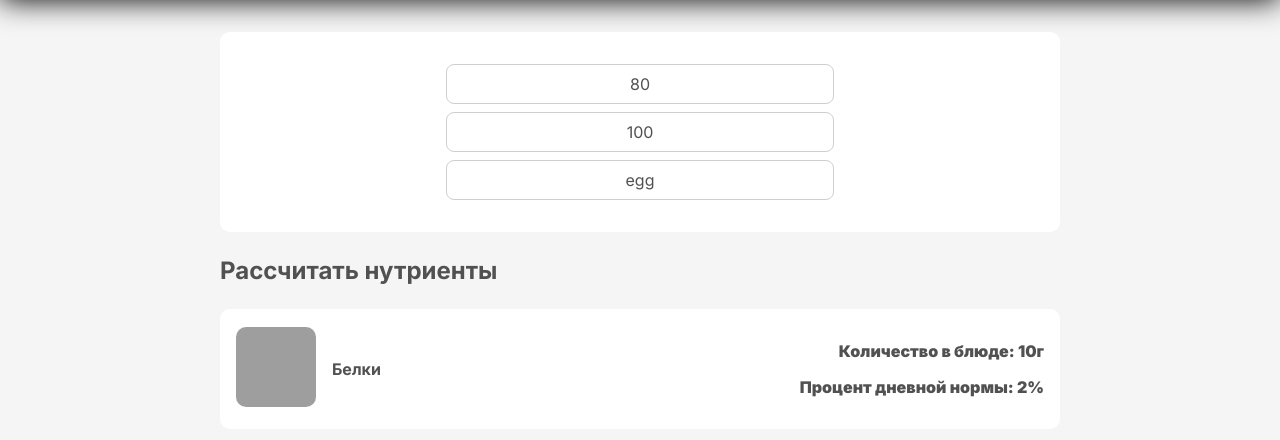
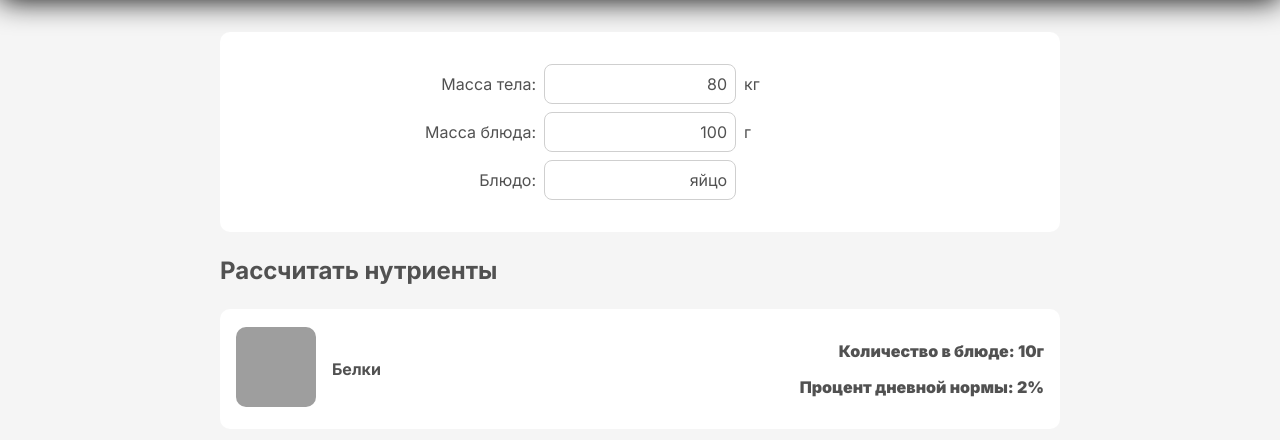
Before and after one commit to fxcesprit/django_dine4fit, a Django app: page /dish_composition/1 in a window 1280 px wide. Shown: the part 80-520 px from the top of the page. Run offline with Django 5.2, Linux system fonts and the light colour scheme.

Commit message:
fixed order design

```diff
--- a/dine4fit/main/static/main/css/pages/dish_composition.css
+++ b/dine4fit/main/static/main/css/pages/dish_composition.css
@@ -72,3 +72,24 @@ p.title {
 .amount_in_dish {
     font-weight: 900;
 }
+
+.input_form input {
+    width: 20rem;
+}
+
+.input_form div {
+    display: grid;
+    grid-template-columns: 2fr 1fr 2fr;
+    align-items: center;
+    gap: .5rem;
+}
+
+.input_form div :first-child{
+    text-align: right;
+}
+
+.input_form input {
+    width: 12rem;
+    padding: 0 .5rem;
+    text-align: right;
+}
--- a/dine4fit/main/templates/main/pages/dish_composition.html
+++ b/dine4fit/main/templates/main/pages/dish_composition.html
@@ -11,9 +11,9 @@
 {% block content %}
 <div class="dish_composition">
     <div class="input_form">
-        <input name="body_mass" type="text", placeholder="Масса тела..." value="{{ dish_composition_order.body_mass }}" >
-        <input name="dish_mass" type="text", placeholder="Масса блюда..." value="{{ dish_composition_order.dish_mass }}" >
-        <input name="dish" type="text", placeholder="Выберите блюдо..." value="{{ dish_composition_order.dish }}" >
+        <div class=""><span>Масса тела:</span><input name="body_mass" type="text", placeholder="Масса тела..." value="{{ dish_composition_order.body_mass }}" ><span>кг</span></div>
+        <div class=""><span>Масса блюда:</span><input name="dish_mass" type="text", placeholder="Масса блюда..." value="{{ dish_composition_order.dish_mass }}" ><span>г</span></div>
+        <div class=""><span>Блюдо:</span><input name="dish" type="text", placeholder="Выберите блюдо..." value="{{ dish_composition_order.dish }}" ><span></span></div>
     </div>
     <p class="title">Рассчитать нутриенты</p>
     <div class="nutrients">
--- a/dine4fit/main/views.py
+++ b/dine4fit/main/views.py
@@ -71,7 +71,7 @@ dish_nutrients = [
 dish_composition_orders = [
     {
         'id': 1,
-        'dish': 'egg',
+        'dish': 'яйцо',
         'body_mass': 80,
         'dish_mass': 100,
     },
```
